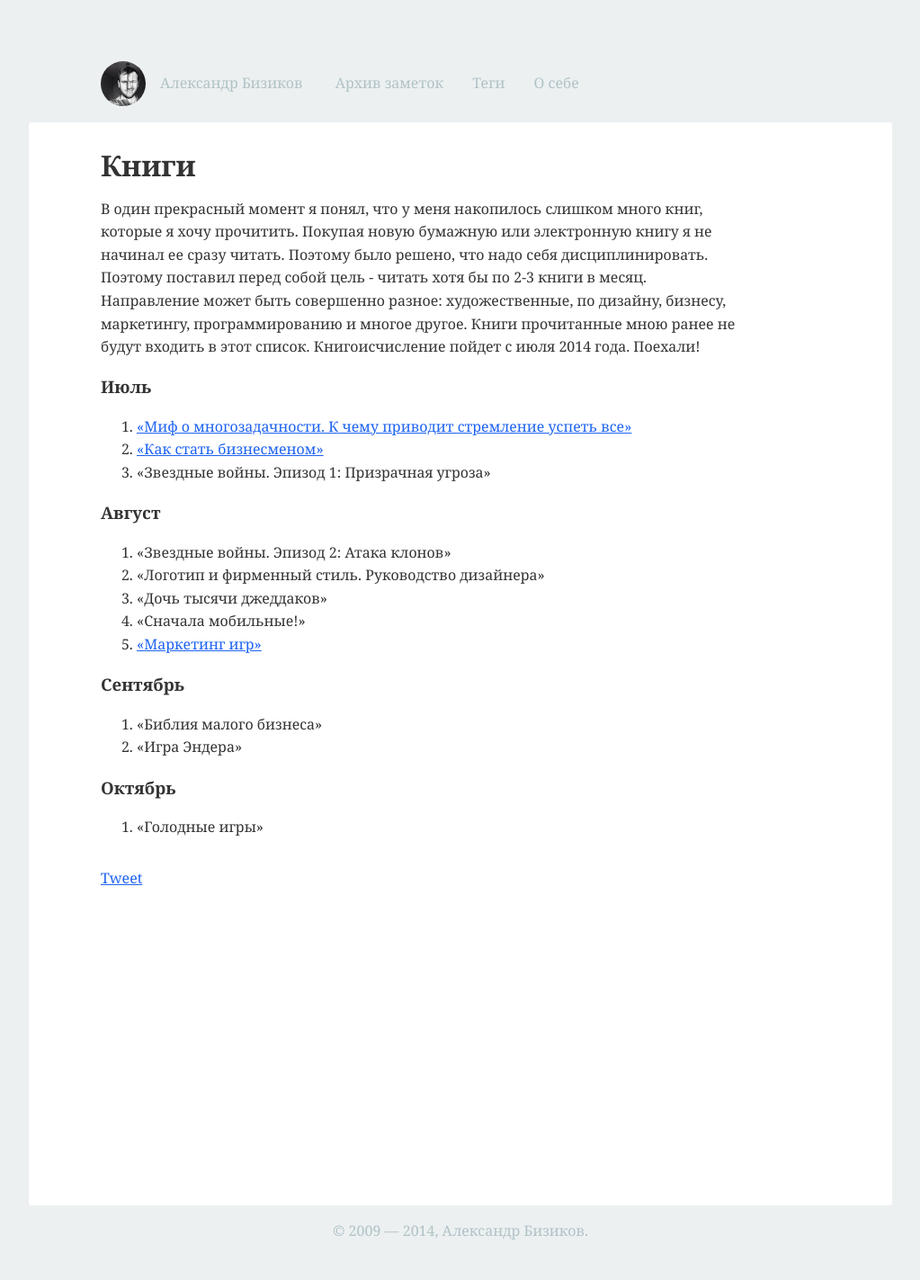
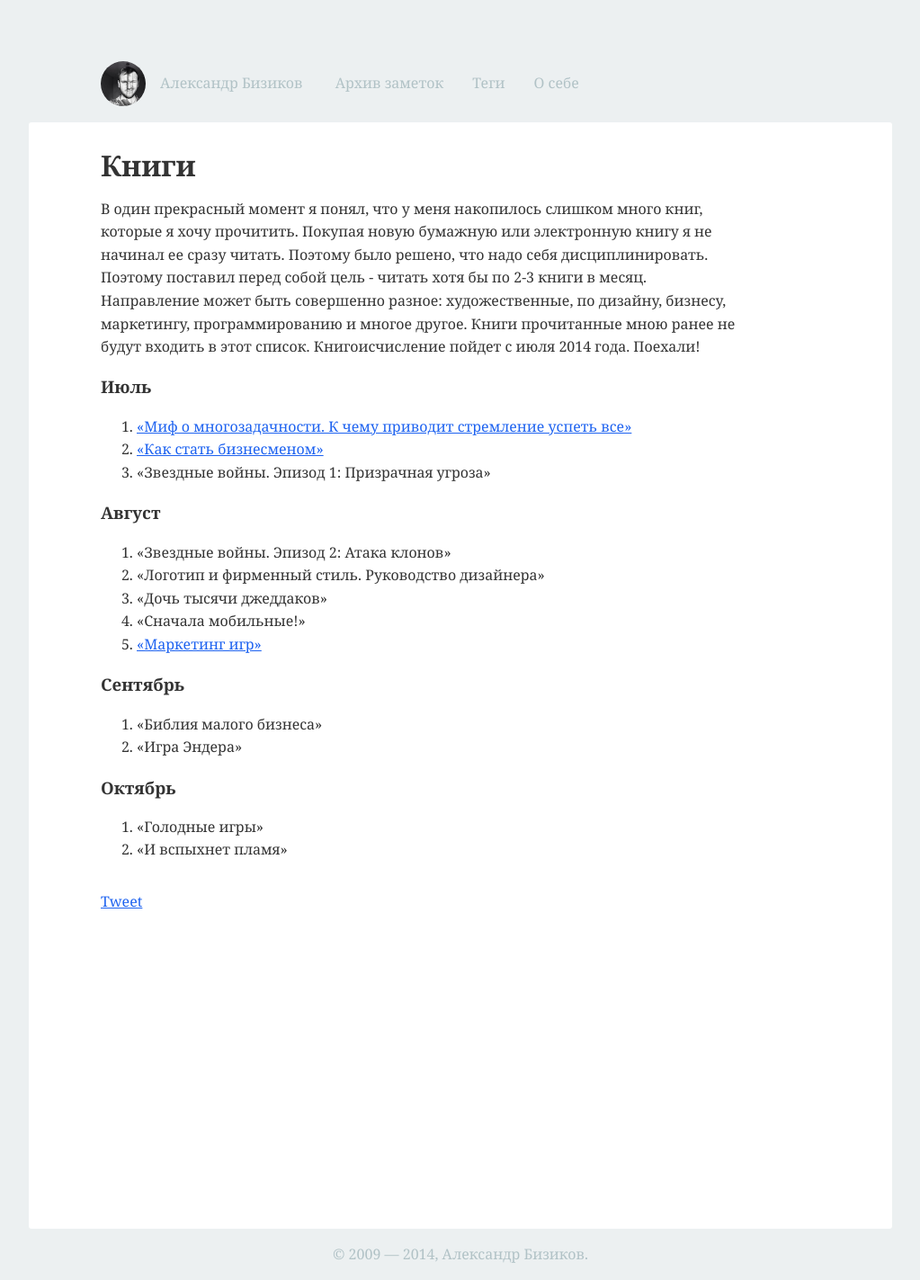
Before and after one commit to anna-vanlee/bizikov.ru, a Jekyll site: the page built from about/books/index.md, in a window 1280 px wide. Shown: the whole page at 90% size, without its empty margins (128-1151 px from the left). Built offline with Jekyll 4.4.1, drawn with Linux system fonts in a browser that asks for light colours; some web fonts are replaced; comment, search, counter and statistics services are not loaded; before the commit the page ends 1398 px from its top, so only the background shows below that.

Commit message:
Update index.md

```diff
--- a/about/books/index.md
+++ b/about/books/index.md
@@ -31,3 +31,4 @@ description: Список книг которые прочитал
 ### Октябрь
 
 1. «Голодные игры»
+2. «И вспыхнет пламя»
```
